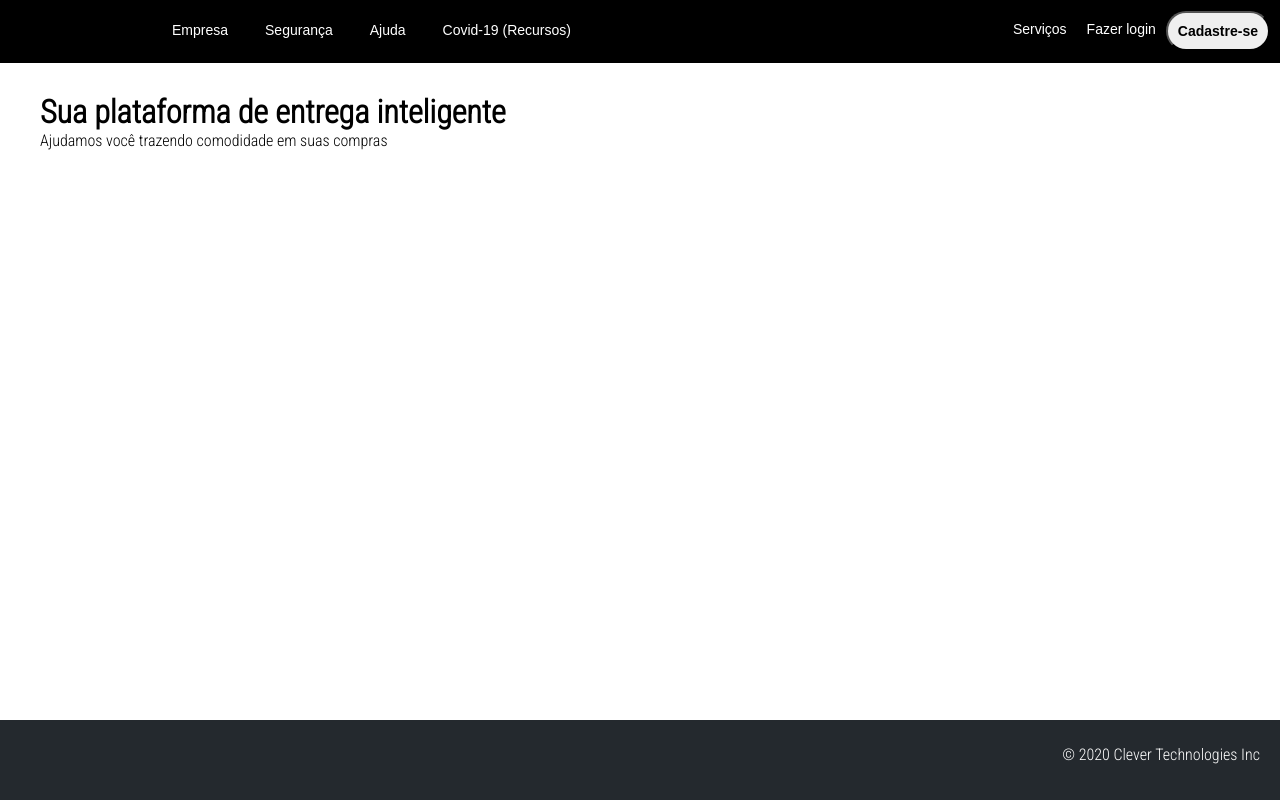
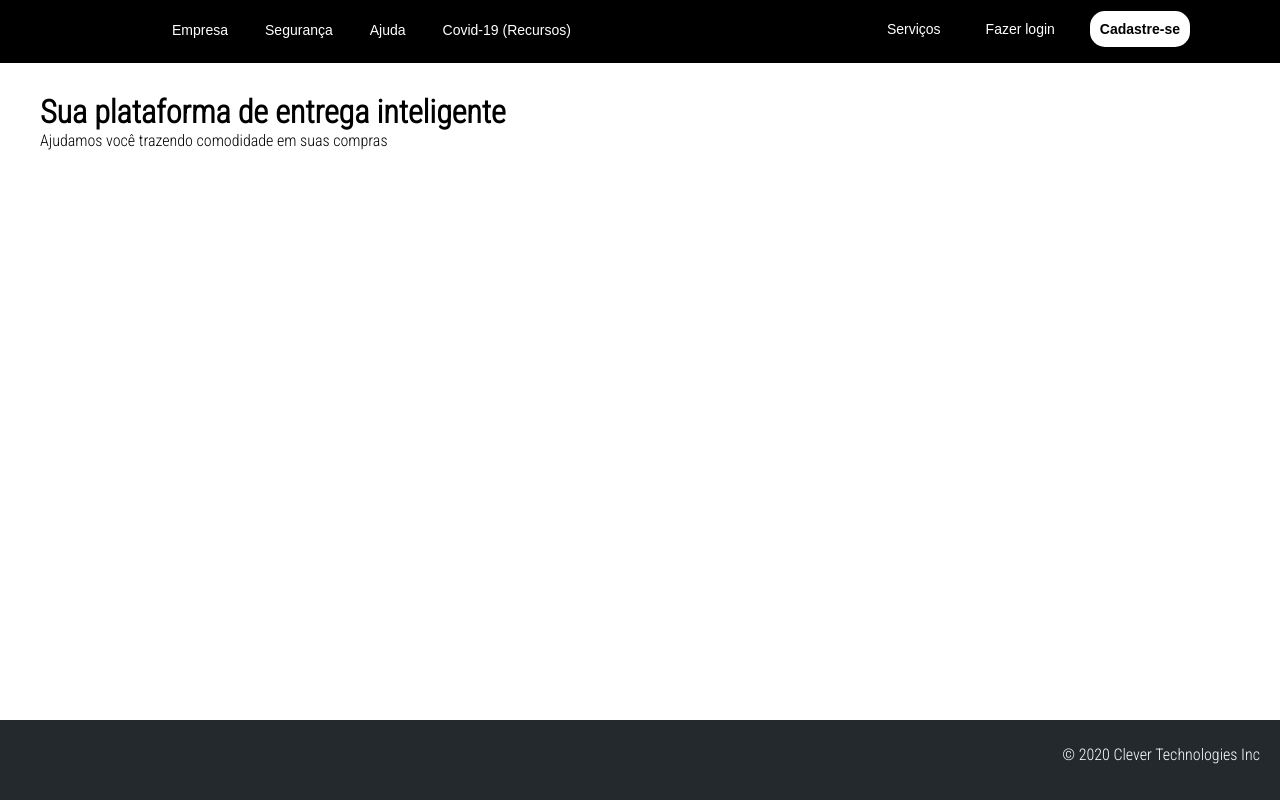
Before and after one commit to elisoaresr/clever-application, a React (Create React App) app in the folder web/: page / in a window 1280 px wide. Built offline with nearby package versions, Linux system fonts and the light colour scheme.

Commit message:
Web Application

```diff
--- a/web/src/pages/Home/index.tsx
+++ b/web/src/pages/Home/index.tsx
@@ -28,7 +28,7 @@ const Home = () => {
             <ul className="setup">
               <li><a href="#">Serviços</a></li>
               <li><a href="#">Fazer login</a></li>
-              <button><a href="#">Cadastre-se</a></button>
+              <li className="button"><a href="#">Cadastre-se</a></li>
             </ul>
           </nav>
         </header>
--- a/web/src/pages/Home/styles.css
+++ b/web/src/pages/Home/styles.css
@@ -103,19 +103,21 @@
     text-transform: initial;
     font-weight: 500;
 }
-
-.setup button {
-    border-radius: 20px;
+.setup li {
+    margin-left: 25px;
+    position: relative;
+    float: left;
+    right: 80px;
 }
 
-.setup button a {
+.button {
+    border-radius: 15px;
+    background-color: #fff;
+}
+
+.button a {
     font-weight: 600;
     color: black;
-}
-
-.setup li {
-    position: relative;
-    float: left;
 }
 
 .footer {
```
